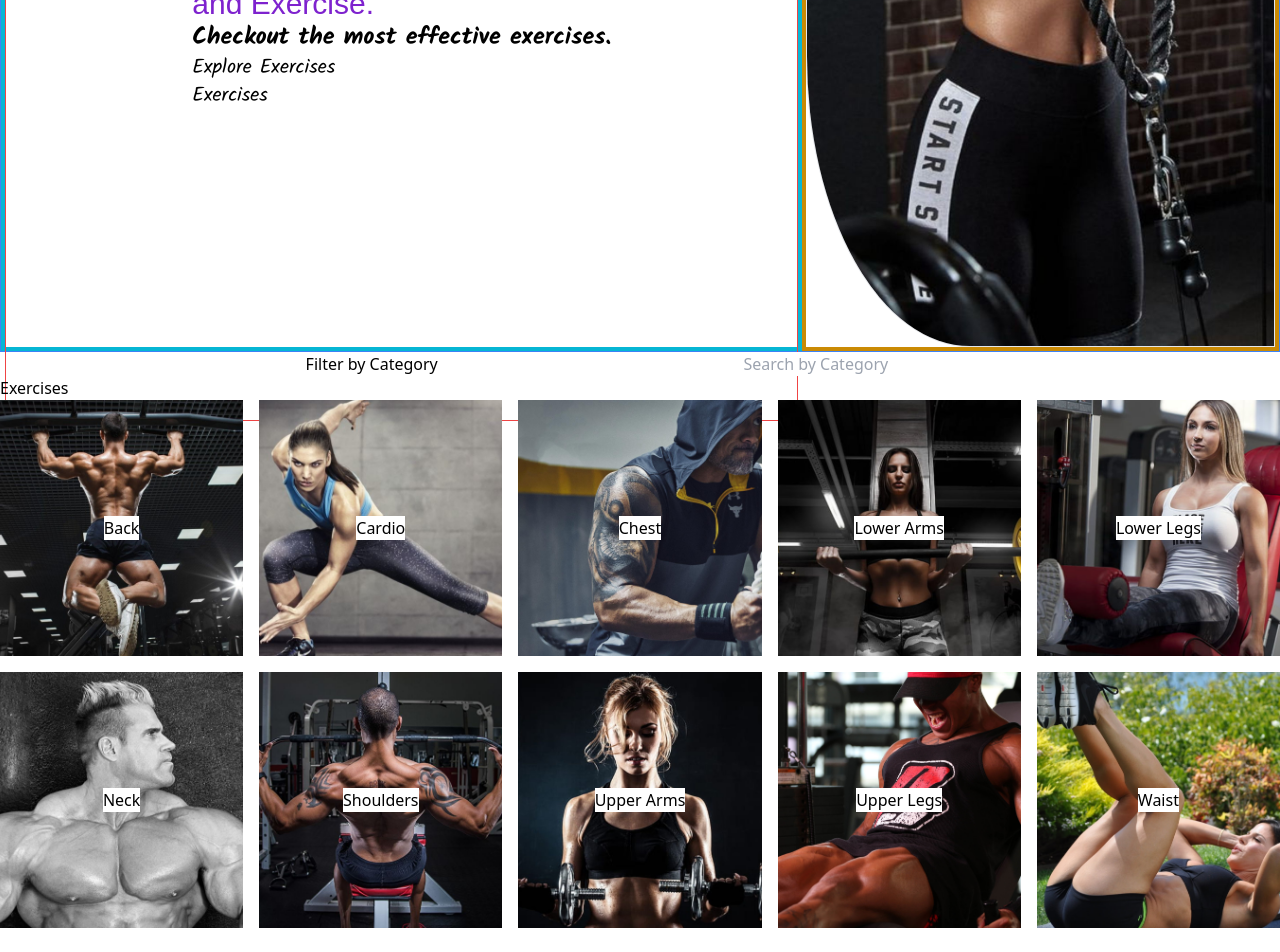
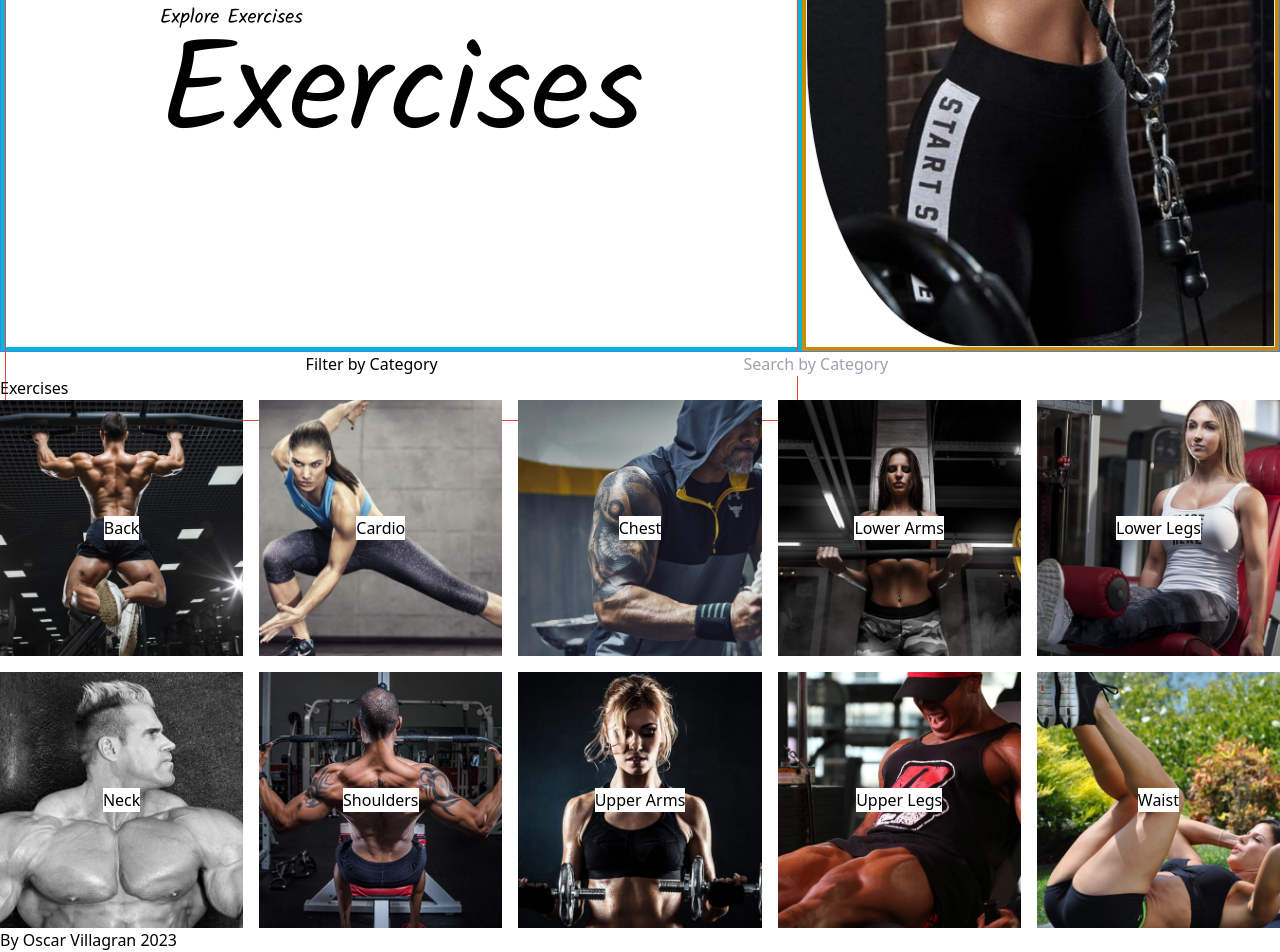
Before and after one commit to oovillagran/alpha_gym, a React (Create React App) app: page / in a window 1280 px wide. Shown: the part 489-1441 px from the top of the page. Before the commit the page ends 1417 px from the top, so only its background shows below. Built offline with nearby package versions, Linux system fonts and the light colour scheme; a web font is replaced by a local one.

Commit message:
Add home component

```diff
--- a/src/App.js
+++ b/src/App.js
@@ -3,9 +3,10 @@ import React from 'react';
 import { BrowserRouter, Routes, Route } from 'react-router-dom';
 import Header from './components/Header';
 import About from './components/About';
-// import Home from './components/Home';
-import SearchExercises from './components/SearchExercises';
-import Exercises from './components/Exercises';
+import Footer from './components/Footer';
+import Home from './components/Home';
+// import SearchExercises from './components/SearchExercises';
+// import Exercises from './components/Exercises';
 import Contact from './components/Contact';
 import './App.css';
 
@@ -24,9 +25,10 @@ function App() {
           </header>
         </div>
       </BrowserRouter>
-      <SearchExercises />
-      <Exercises />
-      {/* <Home /> */}
+      <Home />
+      {/* <SearchExercises />
+      <Exercises /> */}
+      <Footer />
     </>
   );
 }
--- /dev/null
+++ b/src/components/Footer.js
@@ -0,0 +1,9 @@
+function Footer() {
+  return (
+    <>
+      <div>By Oscar Villagran 2023</div>
+    </>
+  );
+}
+
+export default Footer;
--- a/src/components/HeroBanner.js
+++ b/src/components/HeroBanner.js
@@ -16,7 +16,7 @@ function HeroBanner() {
         <button type="button" className="font-content text-xl">
           Explore Exercises
         </button>
-        <p className="font-content text-xl">
+        <p className="font-content text-9xl">
           Exercises
         </p>
       </div>
--- a/src/components/Home.js
+++ b/src/components/Home.js
@@ -1,5 +1,5 @@
 import React from 'react';
-import HeroBanner from './HeroBanner';
+// import HeroBanner from './HeroBanner';
 import SearchExercises from './SearchExercises';
 import Exercises from './Exercises';
 
@@ -7,8 +7,8 @@ function Home() {
   return (
     <div>
       {/* <HeroBanner /> */}
-      {/* <SearchExercises /> */}
-      {/* <Exercises /> */}
+      <SearchExercises />
+      <Exercises />
     </div>
   );
 }
```
